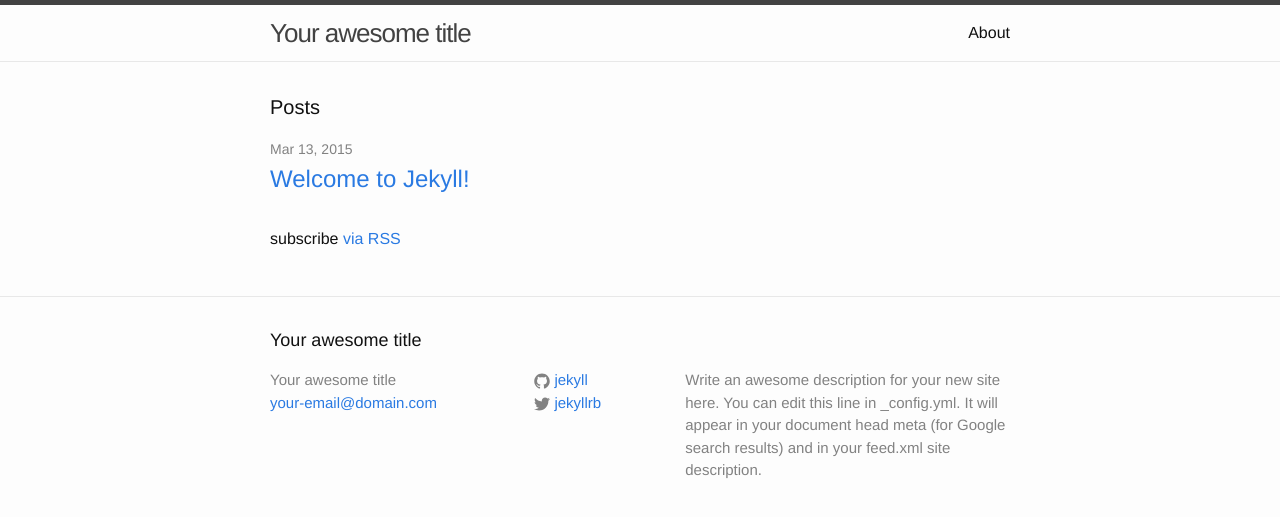
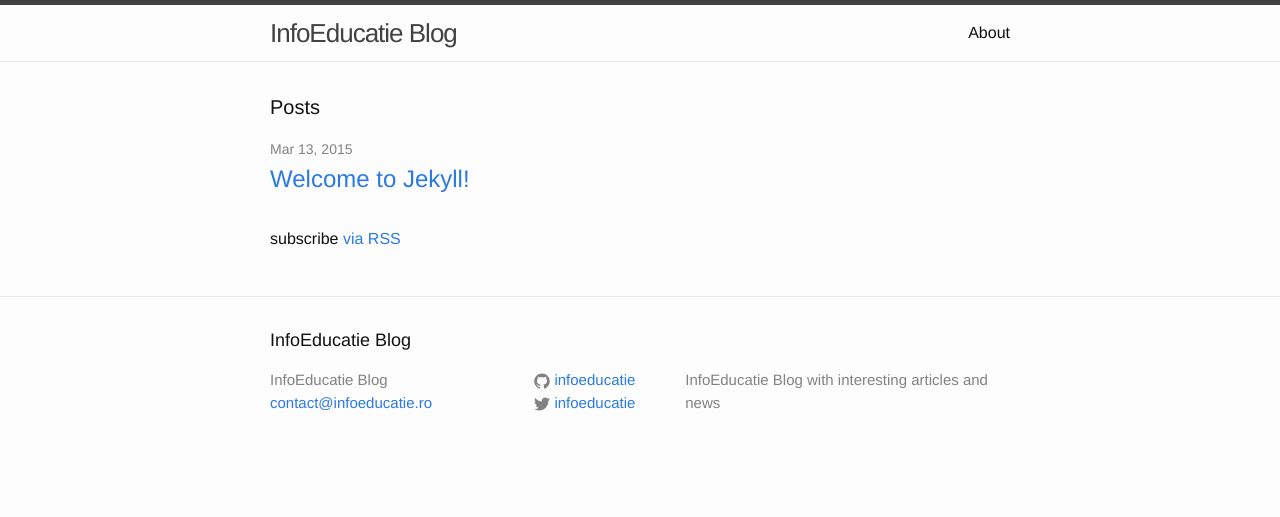
Before and after one commit to infoeducatie/blog.infoeducatie.ro, a Jekyll site: the page built from index.html, in a window 1280 px wide. Shown: the top 517 px of the page. Built offline with Jekyll 4.4.1, drawn with Linux system fonts in a browser that asks for light colours.

Commit message:
Change blog name

```diff
--- a/_config.yml
+++ b/_config.yml
@@ -1,14 +1,12 @@
 # Site settings
-title: Your awesome title
-email: your-email@domain.com
+title: InfoEducatie Blog
+email: contact@infoeducatie.ro
 description: > # this means to ignore newlines until "baseurl:"
-  Write an awesome description for your new site here. You can edit this
-  line in _config.yml. It will appear in your document head meta (for
-  Google search results) and in your feed.xml site description.
+  InfoEducatie Blog with interesting articles and news
 baseurl: "" # the subpath of your site, e.g. /blog/
-url: "http://yourdomain.com" # the base hostname & protocol for your site
-twitter_username: jekyllrb
-github_username:  jekyll
+url: "http://blog.infoeducatie.ro" # the base hostname & protocol for your site
+twitter_username: infoeducatie
+github_username:  infoeducatie
 
 # Build settings
 markdown: kramdown
```
